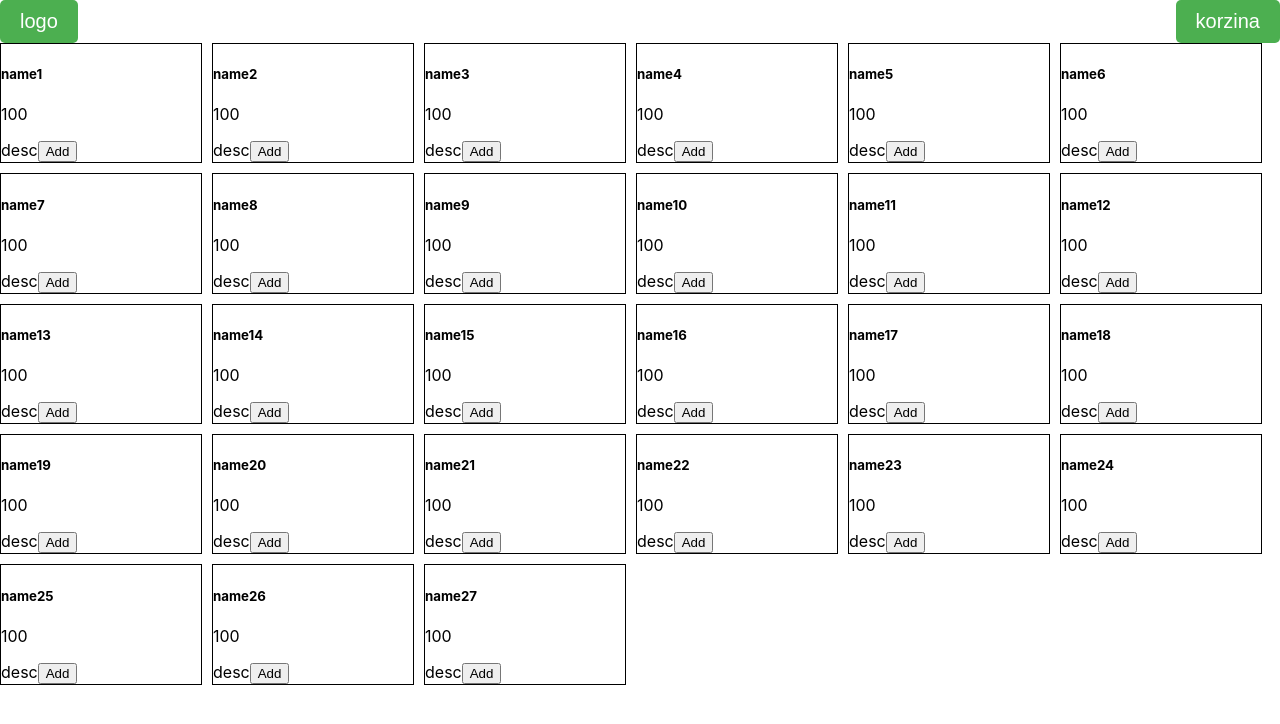
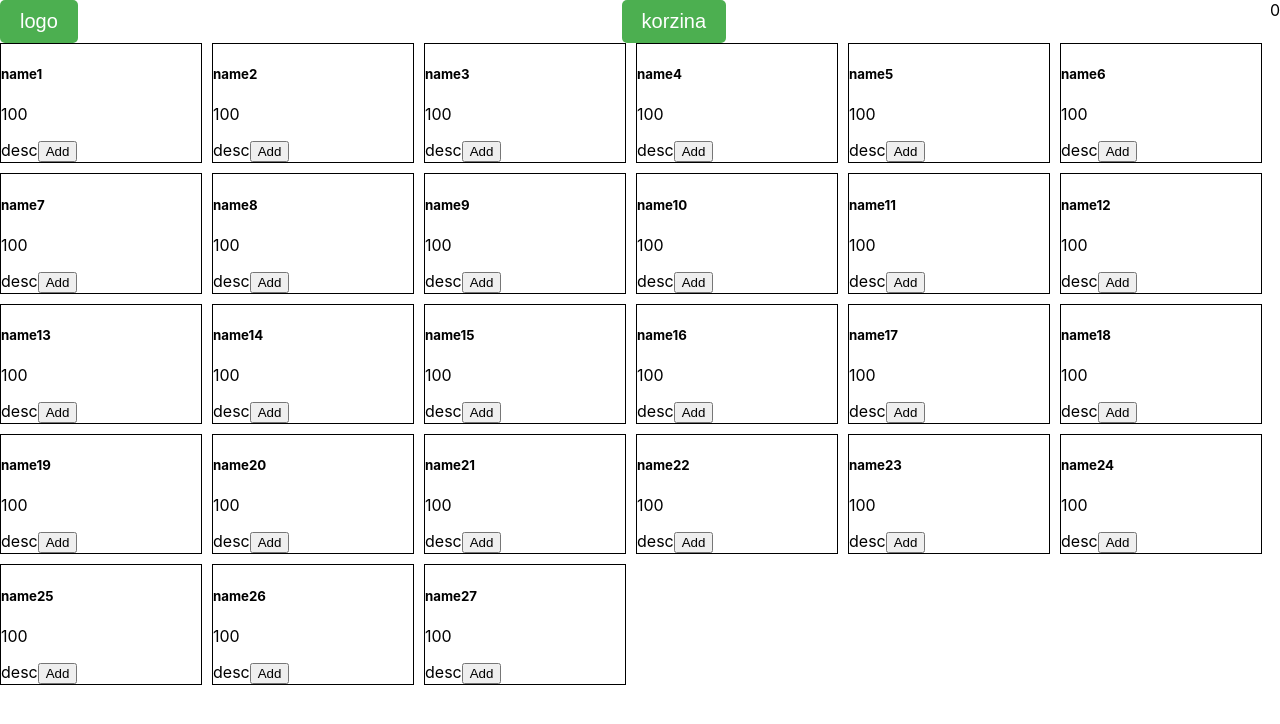
Before and after one commit to DeveloperSamvel/react-shop-app, a React (Create React App) app: page / in a window 1280 px wide. Shown: the top 724 px of the page. Built offline with nearby package versions, Linux system fonts and the light colour scheme.

Commit message:
feat(Header): Add item count function to cart

```diff
--- a/src/components/Header/Header.component.js
+++ b/src/components/Header/Header.component.js
@@ -7,6 +7,7 @@ const Header = ({cartItems}) => {
     <div className='header'>
       <Button>logo</Button>
       <Button>korzina</Button>
+      { cartItems.reduce((acc, cartItem) => acc + cartItem.quantity, 0) }
     </div>
   )
 }
```
